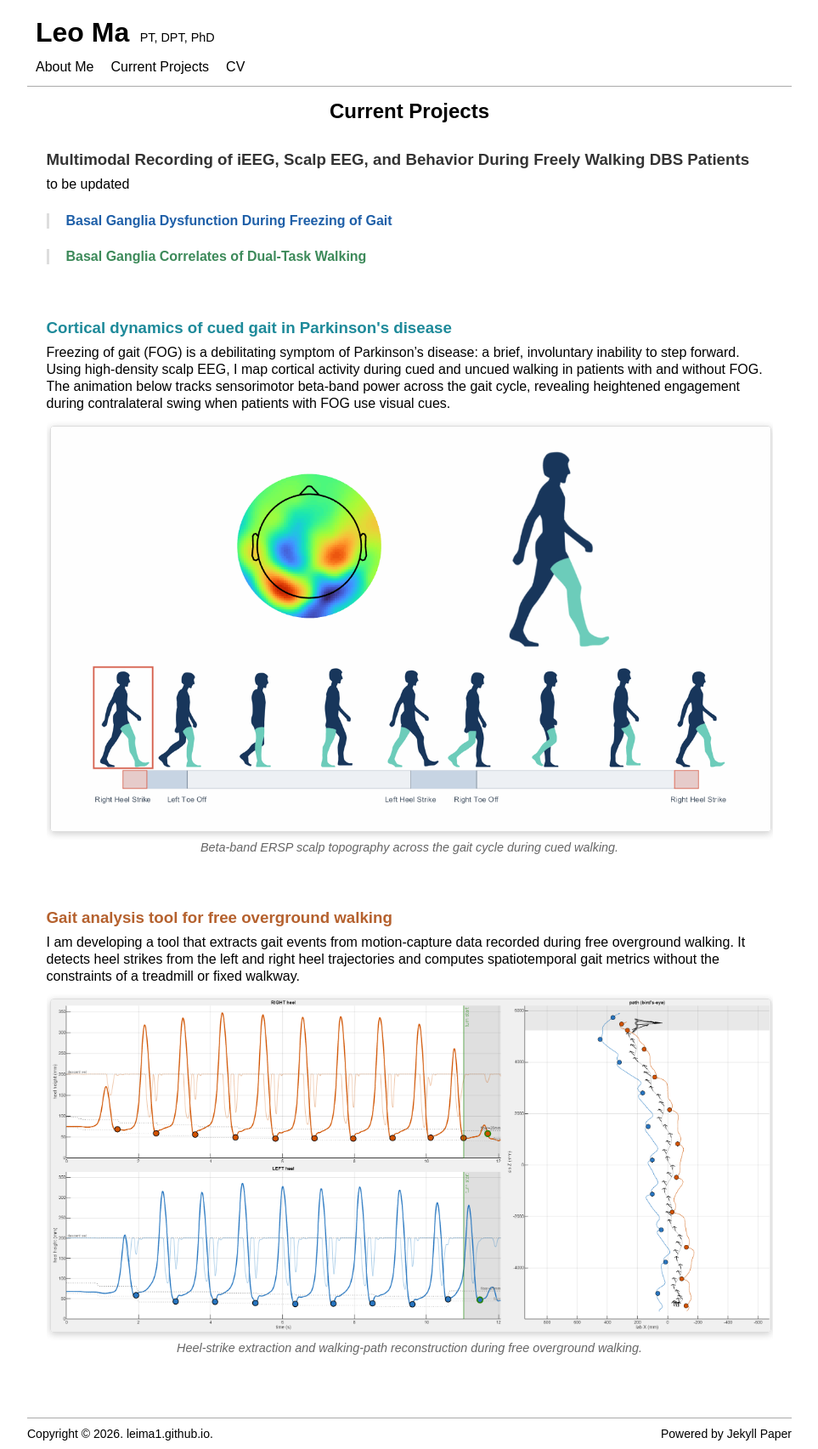
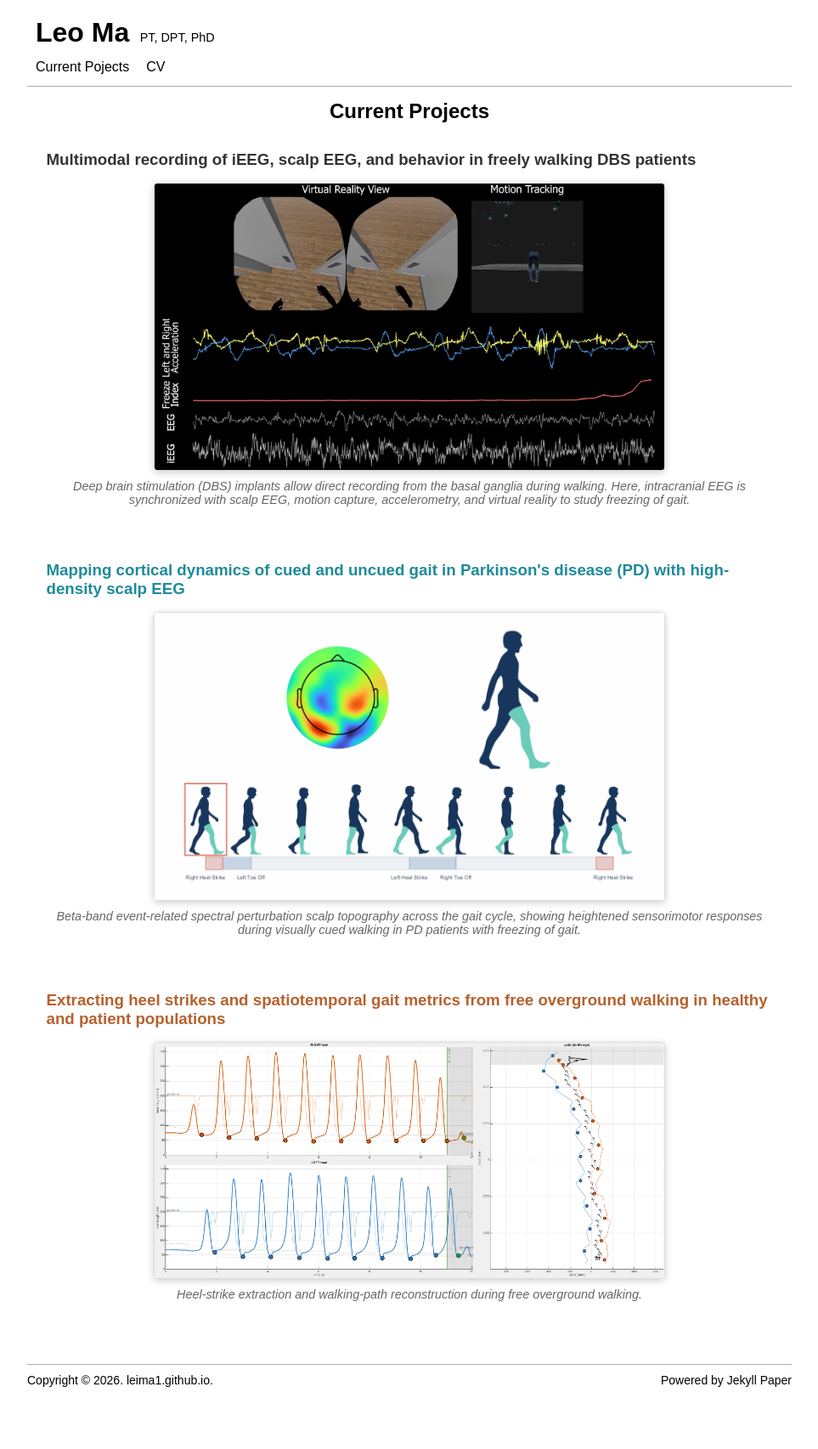
Before and after one commit to leima1/leima1.github.io, a Jekyll site: the page built from pages/current.md, in a window 1280 px wide. Shown: the whole page at 85% size, without its empty margins (158-1121 px from the left). Built offline with Jekyll 4.4.1, drawn with Linux system fonts in a browser that asks for light colours; some web fonts are replaced; after the commit the page ends 1642 px from its top, so only the background shows below that.

Commit message:
updated current projects

```diff
--- a/_config.yml
+++ b/_config.yml
@@ -7,9 +7,22 @@ email: your-email@example.com
 name: Leo
 description: >- # this means to ignore newlines until "baseurl:"
   PT, DPT, PhD
-keywords: [Your keywords]
+keywords:
+  [
+    Parkinson's disease,
+    gait,
+    posture,
+    balance,
+    EEG,
+    intracranial EEG,
+    deep brain stimulation,
+    physical therapy,
+    motor control,
+    neurorehabilitation,
+    virtual reality,
+  ]
 baseurl: '' # the subpath of your site, e.g. /`blog
-url: '' # the base hostname & protocol for your site, e.g. http://example.com
+url: 'https://leima1.github.io' # the base hostname & protocol for your site, e.g. http://example.com
 domain: 'leima1.github.io' # the domain name for your site, e.g. example.com
 language: en
 # Supported languages list:
@@ -29,9 +42,6 @@ disqus: # disqus account
 
 mathjax: true # Math support
 diagram: true # Diagrams support
-
-paginate: 25
-paginate_path: '/page:num/'
 
 permalink: /:year/:month/:day/:title
 
--- a/_data/menus.yml
+++ b/_data/menus.yml
@@ -1,7 +1,4 @@
-- title: About Me
-  url: 'about'
-
-- title: Current Projects
+- title: Current Pojects
   url: 'current'
 
 - title: CV
--- a/_includes/header.html
+++ b/_includes/header.html
@@ -1,5 +1,5 @@
 <div class="header-info">
-  <span class="header-info-name">{{ site.title }}</span>
+  <span class="header-info-name"><a href="{{ site.baseurl }}/">{{ site.title }}</a></span>
   <span class="header-info-desc">{{ site.description }}</span>
 </div>
 <nav class="header-nav">
--- a/pages/current.md
+++ b/pages/current.md
@@ -21,7 +21,7 @@ permalink: /current/
     padding: 0 4px;
   }
   .project-figure img {
-    max-width: 100%;
+    max-width: min(100%, 600px);
     height: auto;
     border: 1px solid #ddd;
     border-radius: 4px;
@@ -44,42 +44,35 @@ permalink: /current/
 </style>
 
 <div class="project-section">
-  <h3>Multimodal Recording of iEEG, Scalp EEG, and Behavior During Freely Walking DBS Patients</h3>
-  <p>
-    to be updated
-  </p>
+  <h3>Multimodal recording of iEEG, scalp EEG, and behavior in freely walking DBS patients</h3>
+  <figure class="project-figure">
+    <img src="{{ '/assets/images/multimodel_wide.png' | relative_url }}" alt="Synchronized recording streams showing a virtual reality headset view, motion-capture skeleton, left and right acceleration traces, a rising freeze index, and simultaneous scalp EEG and intracranial EEG">
+    <figcaption>Deep brain stimulation (DBS) implants allow direct recording from the basal ganglia during walking. Here, intracranial EEG is synchronized with scalp EEG, motion capture, accelerometry, and virtual reality to study freezing of gait.</figcaption>
+  </figure>
 
+  <!-- Sub-projects hidden until written up. Each needs a sentence or two.
   <div class="subproject-section">
     <h4 style="color: #1e5fa8;">Basal Ganglia Dysfunction During Freezing of Gait</h4>
-    <p>
-
-    </p>
+    <p></p>
   </div>
 
   <div class="subproject-section">
     <h4 style="color: #3d8a5a;">Basal Ganglia Correlates of Dual-Task Walking</h4>
-    <p>
-
-    </p>
+    <p></p>
   </div>
+  -->
 </div>
 
 <div class="project-section">
-  <h3 style="color: #1e8a9a;">Cortical dynamics of cued gait in Parkinson's disease</h3>
-  <p>
-    Freezing of gait (FOG) is a debilitating symptom of Parkinson’s disease: a brief, involuntary inability to step forward. Using high-density scalp EEG, I map cortical activity during cued and uncued walking in patients with and without FOG. The animation below tracks sensorimotor beta-band power across the gait cycle, revealing heightened engagement during contralateral swing when patients with FOG use visual cues.
-  </p>
+  <h3 style="color: #1e8a9a;">Mapping cortical dynamics of cued and uncued gait in Parkinson's disease (PD) with high-density scalp EEG</h3>
   <figure class="project-figure">
     <img src="{{ '/assets/images/ersp_beta_sub_fog_data_selfBase_visu.gif' | relative_url }}" alt="Animated scalp topography of beta-band EEG activity during Parkinsonian gait with cues">
-    <figcaption>Beta-band ERSP scalp topography across the gait cycle during cued walking.</figcaption>
+    <figcaption>Beta-band event-related spectral perturbation scalp topography across the gait cycle, showing heightened sensorimotor responses during visually cued walking in PD patients with freezing of gait.</figcaption>
   </figure>
 </div>
 
 <div class="project-section">
-  <h3 style="color: #b5612e;">Gait analysis tool for free overground walking</h3>
-  <p>
-    I am developing a tool that extracts gait events from motion-capture data recorded during free overground walking. It detects heel strikes from the left and right heel trajectories and computes spatiotemporal gait metrics without the constraints of a treadmill or fixed walkway.
-  </p>
+  <h3 style="color: #b5612e;">Extracting heel strikes and spatiotemporal gait metrics from free overground walking in healthy and patient populations</h3>
   <figure class="project-figure">
     <img src="{{ '/assets/images/HS_extraction_example_ui.png' | relative_url }}" alt="Gait analysis interface showing right and left heel signals with detected heel strikes and a bird's-eye walking path">
     <figcaption>Heel-strike extraction and walking-path reconstruction during free overground walking.</figcaption>
```
Also changed, not shown: index.html (+45 -1 lines), pages/about.html (+1 -47 lines), assets/images/multimodel_wide.png (added).
